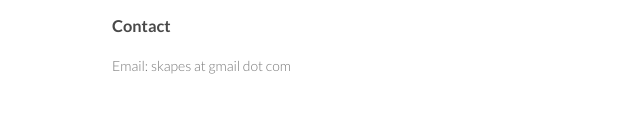
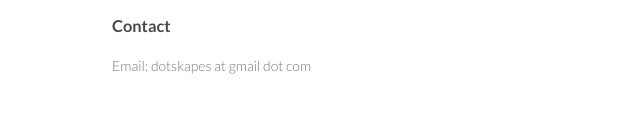
Before and after one commit to dotskapes/dotskapes.github.com, a plain HTML site: page index.html in a window 1280 px wide. Shown: the part 779-892 px from the top of the page, 458-1098 px from the left. Drawn offline with Linux system fonts and the light colour scheme.

Commit message:
Update index.html

```diff
--- a/index.html
+++ b/index.html
@@ -43,7 +43,7 @@
 
 <h3>Contact</h3>
 
-<p>Email: skapes at gmail dot com</p>
+<p>Email: dotskapes at gmail dot com</p>
       </section>
       <footer>
         <p><small>Hosted on GitHub Pages &mdash; Theme by <a href="https://github.com/orderedlist">orderedlist</a></small></p>
```
